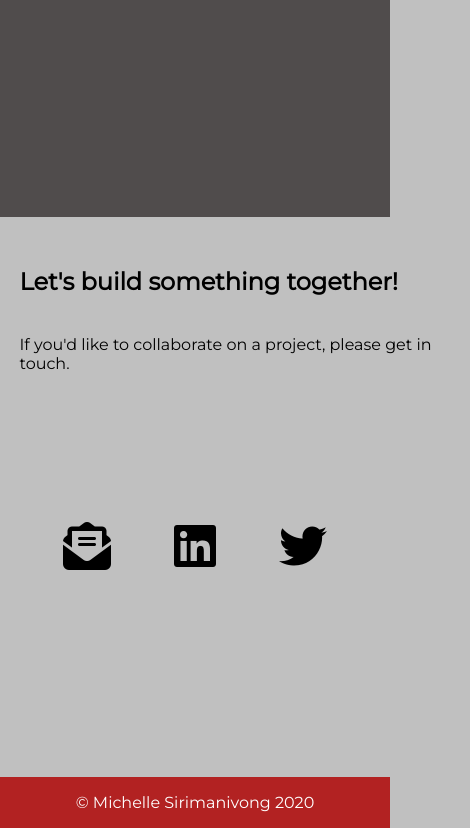
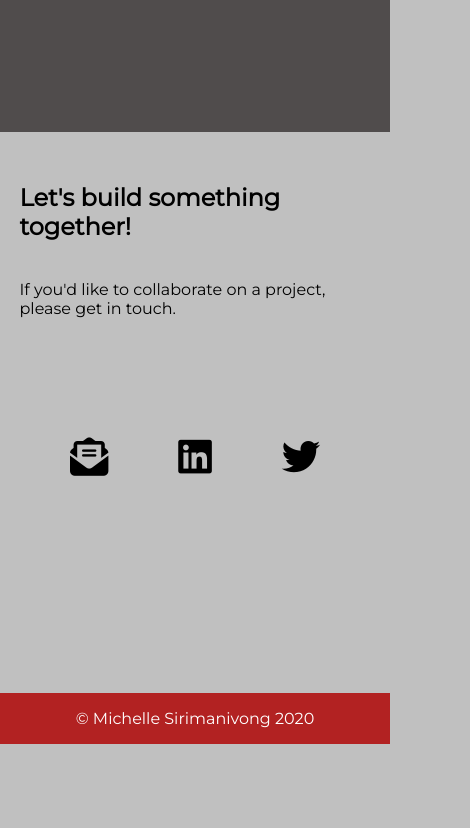
Before and after one commit to MicheSi/portfolio-react, a React (Create React App) app: page / in a window 390 px wide. Shown: the part 3271-4099 px from the top of the page, 470 px wide, since content can reach past the window. After the commit the page ends 4015 px from the top, so only its background shows below. Built offline with nearby package versions, Linux system fonts and the light colour scheme.

Commit message:
added media queries for 400px

```diff
--- a/src/App.css
+++ b/src/App.css
@@ -295,7 +295,33 @@ footer {
 }
 
 /* Note 10 */
+@media (max-width: 400px) {
+  .elephantImg {
+    width: 225px;
+  }
 
+  .michelle {
+    width: 325px;
+    top: 190px;
+    right: 40px;
+  }
+
+  .homeDiv {
+    height: 75vh;
+  }
+
+  .ddt img, .gigapet img, .farmfresh img, .amiibo img{
+    width: 399px;
+  }
+
+  .contactText h2, .contactText p {
+    width: 360px;
+  }
+
+  .iconLinks i {
+    font-size: 2.4em;
+  }
+}
 
 
 @media (max-width: 320px) {
```
